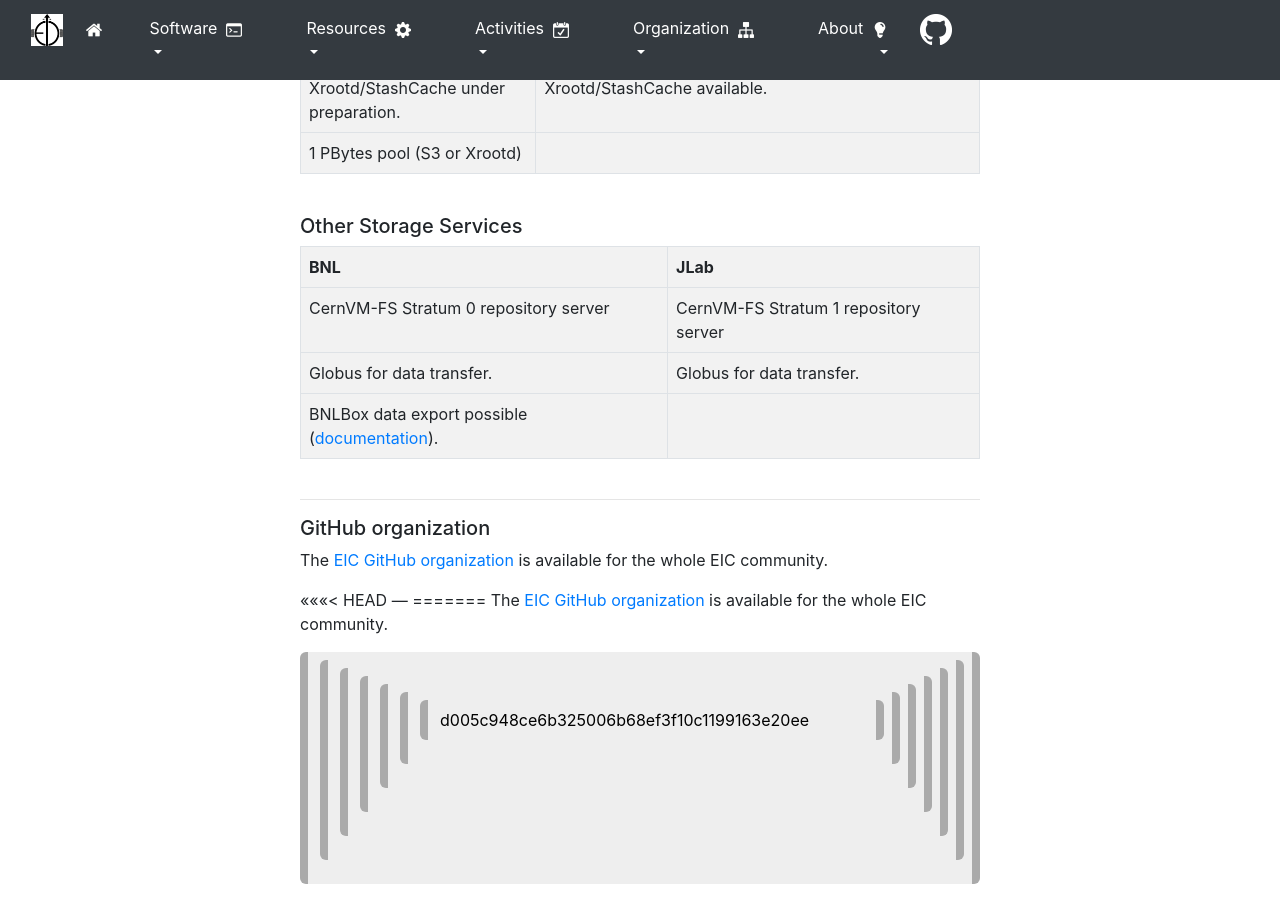
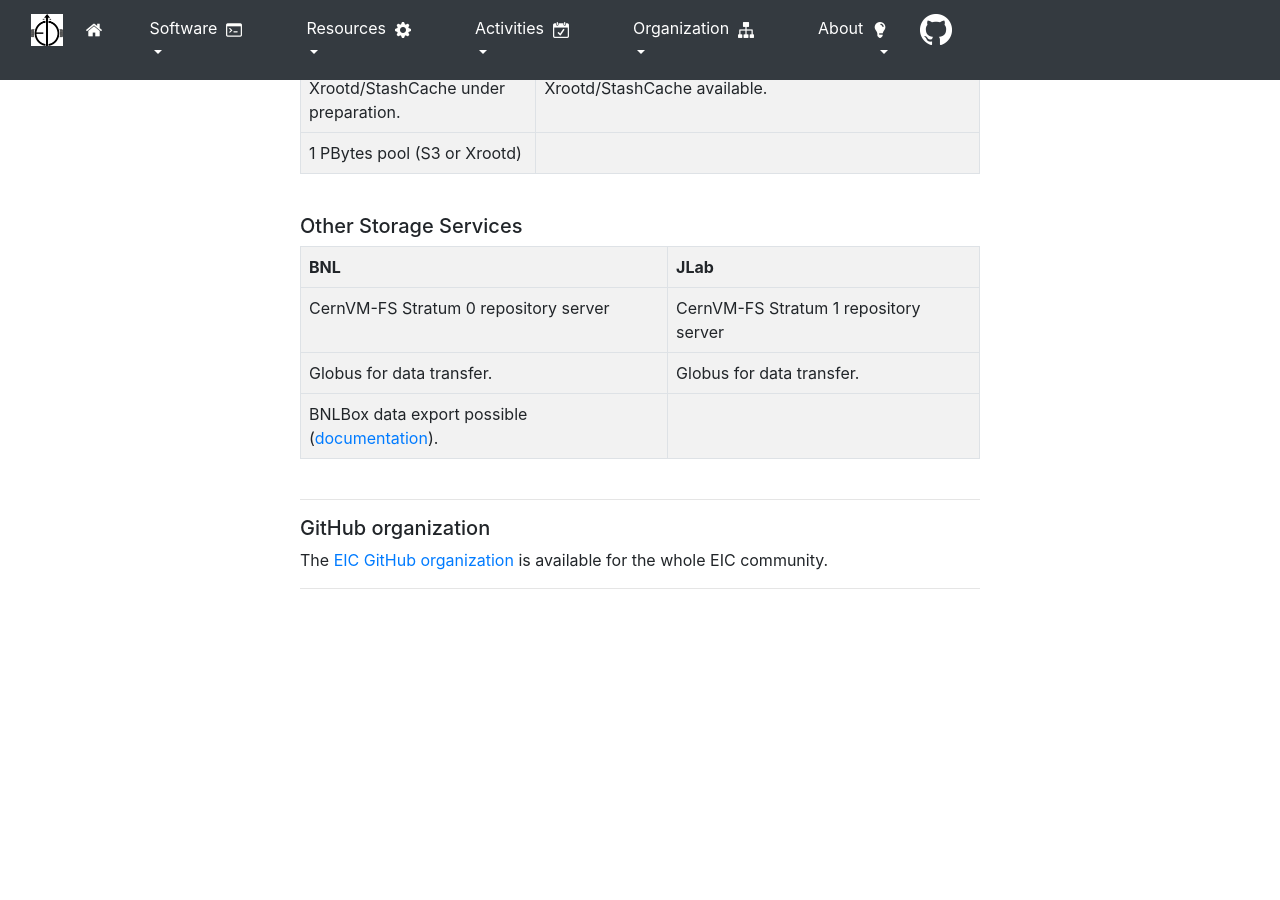
Before and after one commit to kkauder/eic.github.io, a Jekyll site: the page built from _resources/overview.md, in a window 1280 px wide and 900 px high, scrolled down 1708 px. Built offline with Jekyll 4.4.1, drawn with Linux system fonts in a browser that asks for light colours; nearby versions of some CDN libraries; after the commit the page ends 2313 px from its top, so only the background shows below that.

Commit message:
Sorted out merge conflict at end of file I overlooked earlier.

```diff
--- a/_resources/overview.md
+++ b/_resources/overview.md
@@ -85,8 +85,4 @@ You can use your existing BNL or JLab account or register as new user at the hos
 
 The [EIC GitHub organization](https://eic.github.io/github/) is available for the whole EIC community.
 
-<<<<<<< HEAD
  ---
-=======
-The [EIC GitHub organization](https://eic.github.io/github/) is available for the whole EIC community.
->>>>>>> d005c948ce6b325006b68ef3f10c1199163e20ee
```
